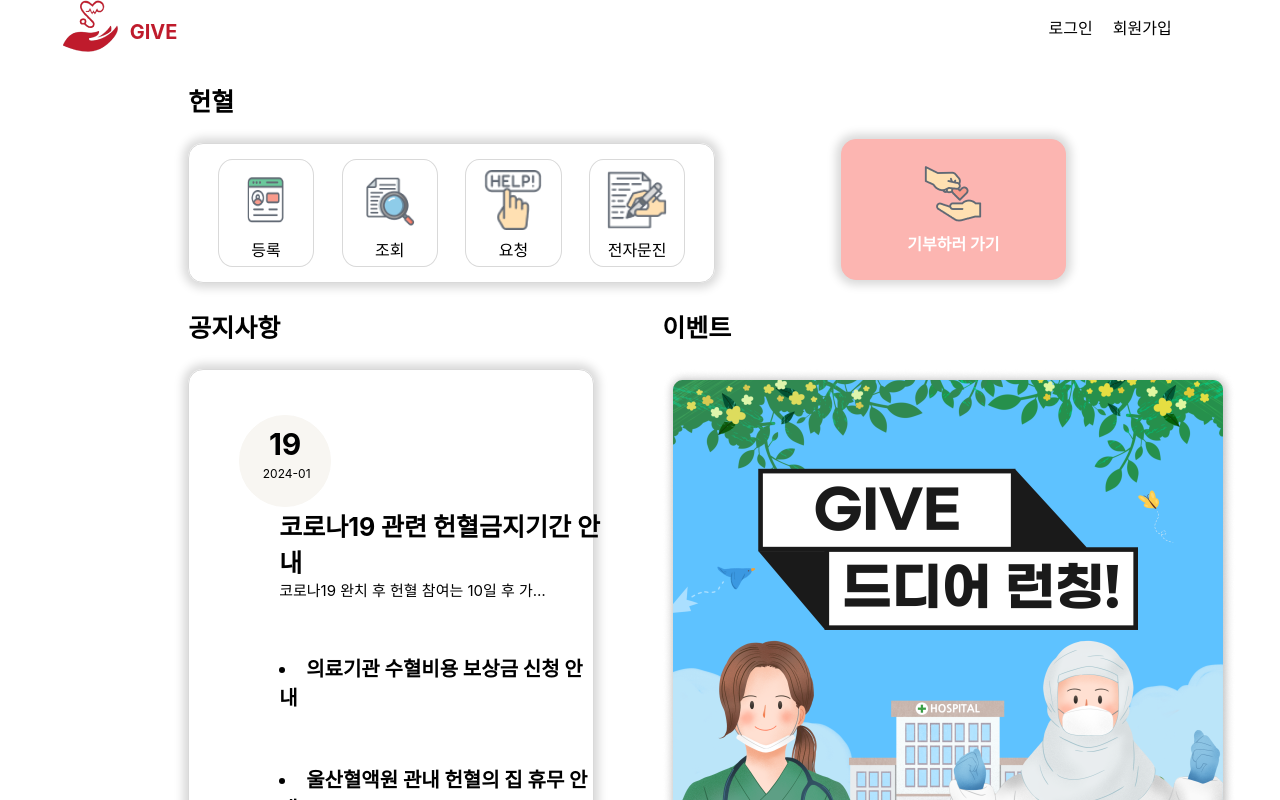
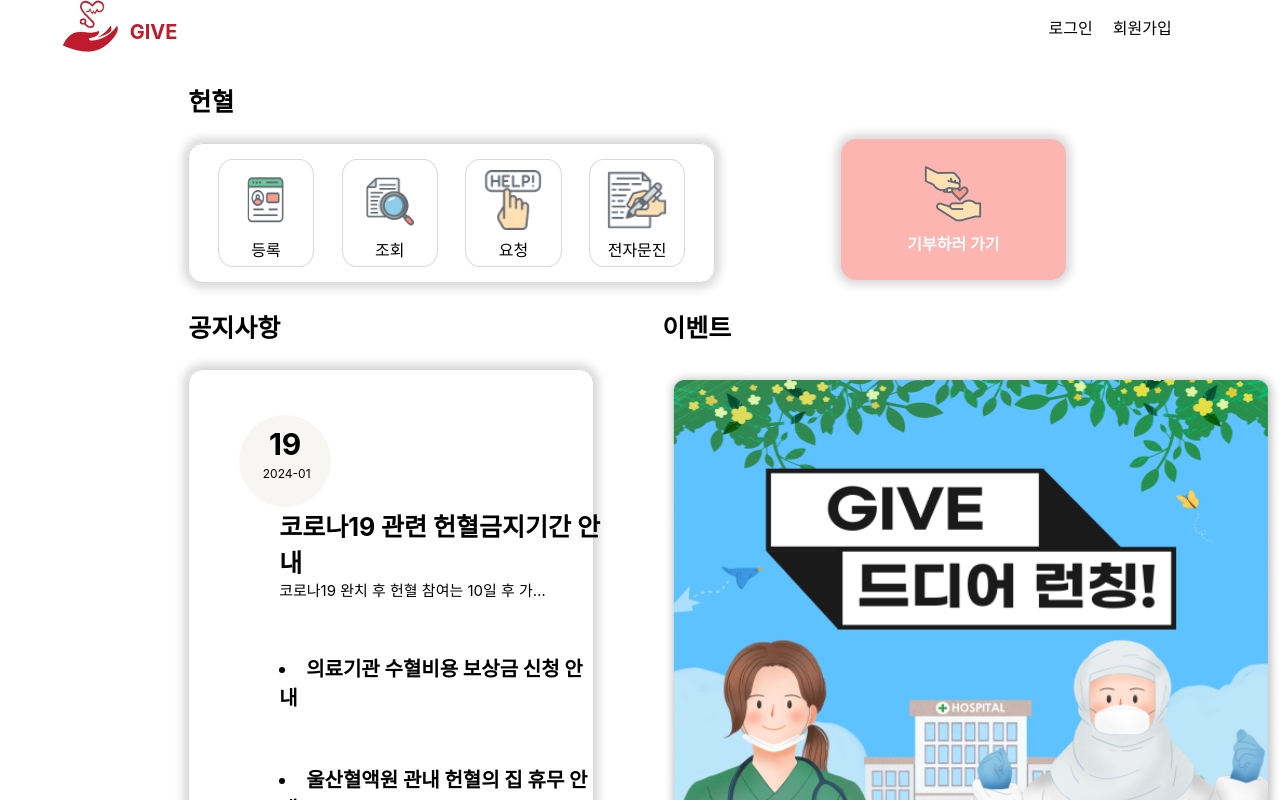
Before and after one commit to youj0912/frontend, a React (Create React App) app: page /main in a window 1280 px wide. Shown: the top 800 px of the page. Built offline with nearby package versions, Linux system fonts and the light colour scheme.

Commit message:
fix : [FE] Main Page 수정

```diff
--- a/src/component/Css/MainPageMain.module.css
+++ b/src/component/Css/MainPageMain.module.css
@@ -67,6 +67,10 @@
     box-shadow: 0px 0px 10px 5px #D9D9D9;
     border:1px solid #D9D9D9;
     border-radius: 15px;
+  }
+  .event > img{
+    width:620px;
+    height:523px;
   }
   .infoTop{
     top:80px;
```
Also changed, not shown: name.txt (added), name_유선종.txt (added), src/GIVE_사진/Rectangle 374.png.
